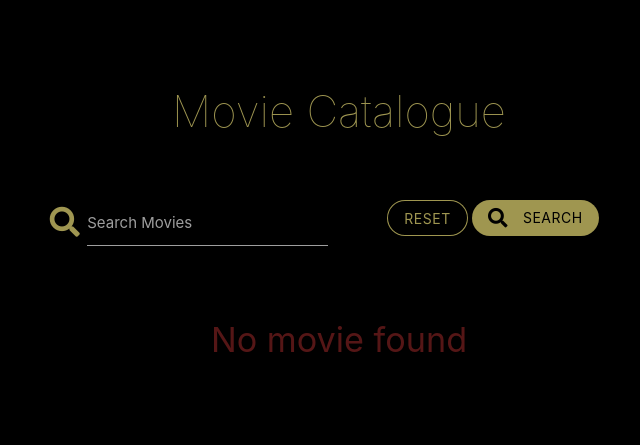
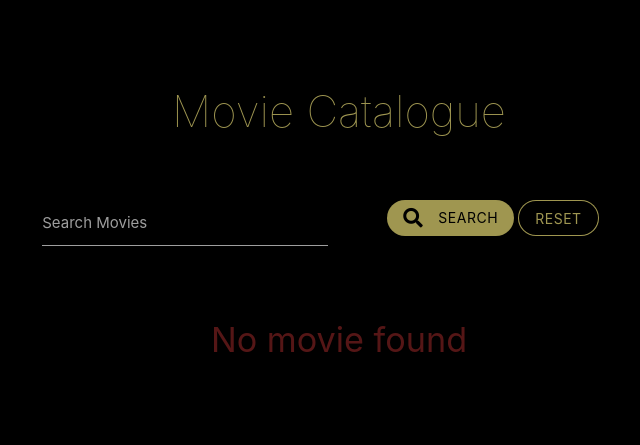
Before and after one commit to Hidnish/Milestone-Project-3-damovies, a Flask app: page /search in a window 1280 px wide. Shown: the part 64-509 px from the top of the page, without its empty margins (301-941 px from the left). Run offline with Flask 2, Linux system fonts and the light colour scheme; data that the repository does not hold is empty; some libraries are stand-ins or nearby versions.

Commit message:
Apply minor styling changes

```diff
--- a/templates/add_genre.html
+++ b/templates/add_genre.html
@@ -9,7 +9,7 @@
         <div class="row">
             <div class="input-field col s12">
                 <i class="fas fa-folder-open prefix"></i>
-                <input id="genre_name" name="genre_name" min-lenght="3" max-lenght="25" type="text" class="validate"
+                <input id="genre_name" name="genre_name" type="text" class="validate"
                     required>
                 <label for="genre_name">Genre Name</label>
             </div>
--- a/templates/login.html
+++ b/templates/login.html
@@ -33,6 +33,7 @@
         </form>
     </div>
 
+    <!-- link to register -->
     <div class="row movie-margin">
         <div class="col s12">
             <p class="center-align">
--- a/templates/movies.html
+++ b/templates/movies.html
@@ -10,15 +10,14 @@
         <form class="col s10 offset-s1 l6 offset-l3" action="{{ url_for('search') }}" method="post">
             <div class="row center-align">
                 <div class="input-field m-0 col s12 m6">
-                    <i class="fas fa-search prefix text-gold"></i>
                     <input type="text" name="query" id="query" minlength="3" class="validate" required>
                     <label for="query">Search Movies</label>
                 </div>
-                <div class="col s12 m6">
-                    <a href="{{ url_for('get_movies') }}" class="btn light1 golden-border text-shadow">Reset</a>
-                    <button type="submit" class="dark1 btn text-shadow">
+                <div class="col s12 m6 catalogue">
+                    <button type="submit" class="dark1 btn text-shadow extra-margin-bt">
                         <i class="fas fa-search left"></i> Search
                     </button>
+                    <a href="{{ url_for('get_movies') }}" class="btn light1 golden-border text-shadow extra-margin-bt">Reset</a>
                 </div>
             </div>
         </form>
--- a/templates/register.html
+++ b/templates/register.html
@@ -36,7 +36,8 @@
             <div class="row">
                 <div class="input-field col s12">
                     <i class="fas fa-lock prefix white-text"></i>
-                    <input id="passwordConfirm" name="passwordConfirm" type="password">
+                    <input id="passwordConfirm" name="passwordConfirm" type="password"
+                        minlength="5" maxlength="15">
                     <label id="PasswordConfirm" for="passwordConfirm" data-error="Password not match"
                         data-success="Password Match">Password (Confirm)</label>
                 </div>
@@ -51,6 +52,7 @@
     </form>
 </div>
 
+<!-- link to sign-in -->
 <div class="row movie-margin">
     <div class="col s12">
         <p class="center-align">
```
Also changed, not shown: templates/genres.html (+7 -5 lines), templates/home.html (+5 -5 lines).
